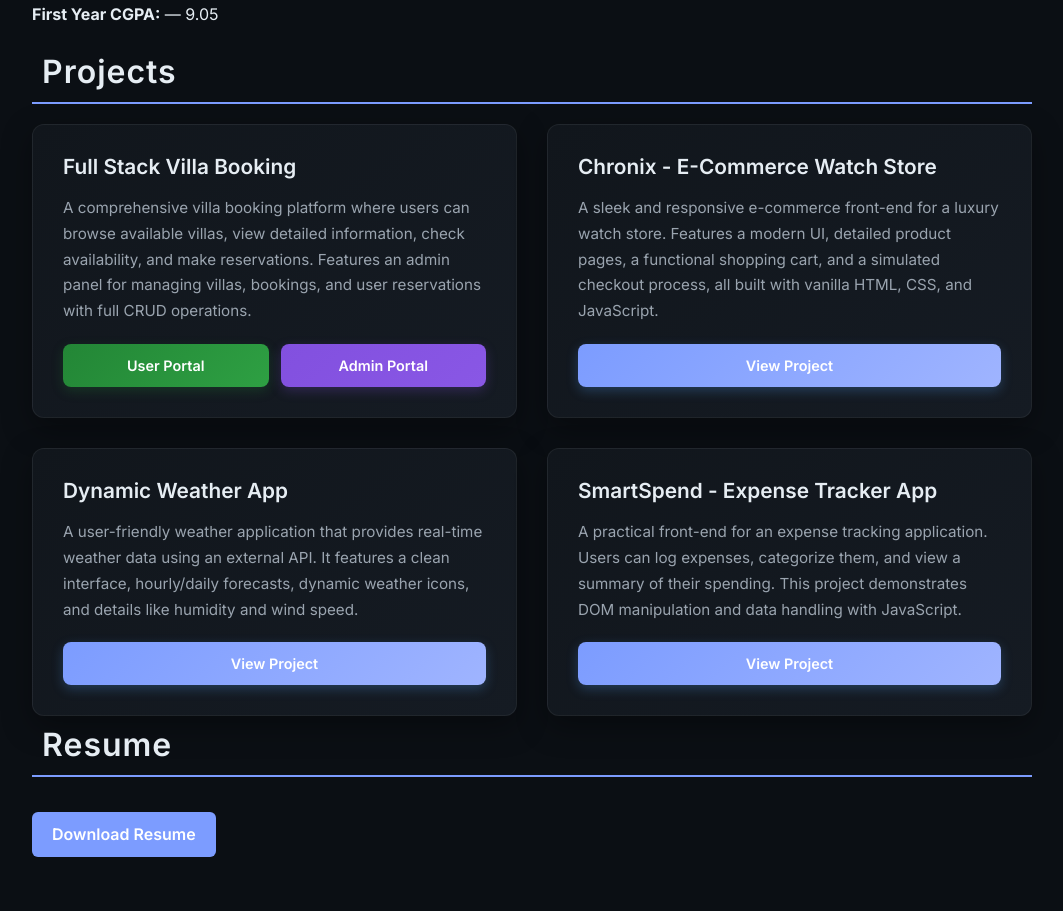
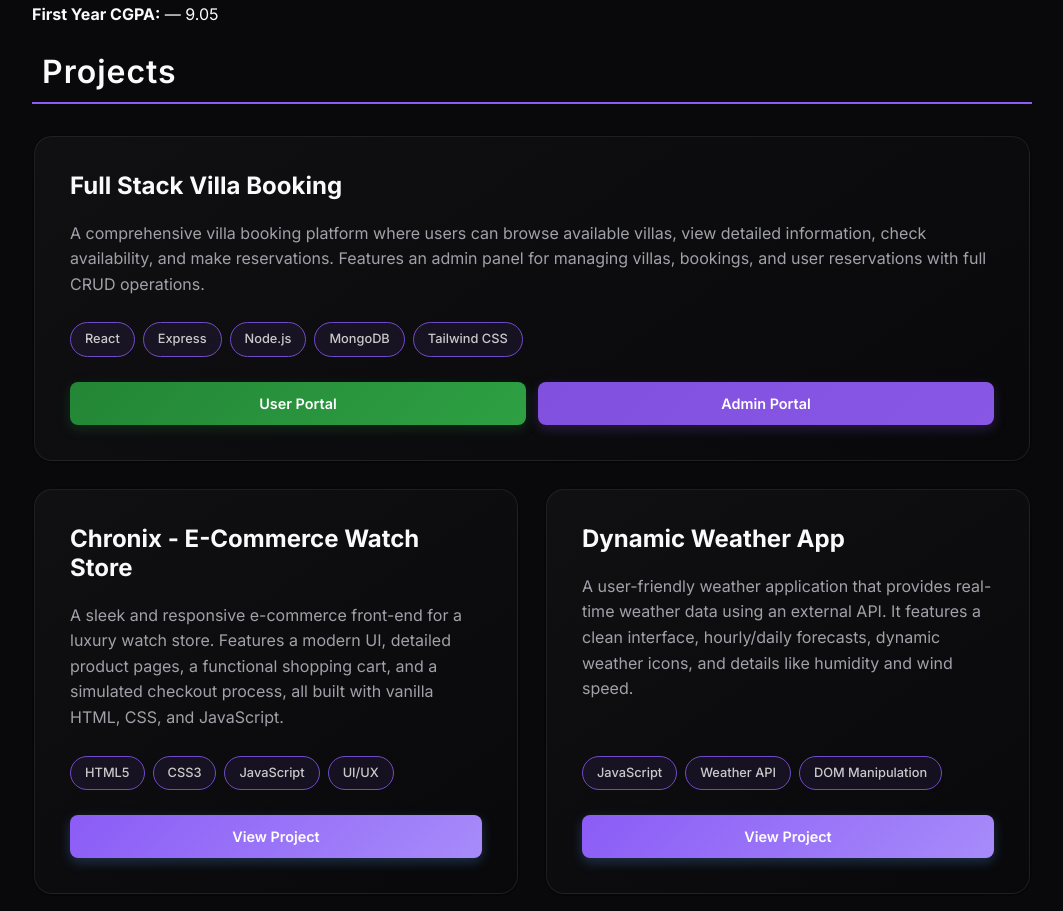
Before and after one commit to Yashzz26/portfolio-react, a React (Create React App) app: page / in a window 1280 px wide. Shown: the part 1880-2791 px from the top of the page, without its empty margins (108-1171 px from the left). Built offline with nearby package versions, Linux system fonts and the light colour scheme; no server answers.

Commit message:
changes in project section

```diff
--- a/src/App.css
+++ b/src/App.css
@@ -8,36 +8,36 @@
    Dark Theme Colors
    ========================= */
 :root {
-  --background-color: #0b0f14;
-  --primary-text: #e6edf3;
-  --secondary-text: #9aa4af;
-  --card-background: #11161c;
-  --header-background: rgba(17, 22, 28, 0.7);
-  --accent-color: #7c9cff;
-  --accent-hover: #9fb4ff;
-  --border-color: rgba(255, 255, 255, 0.06);
-  --card-gradient-end: #151b23;
-  --shadow-color: rgba(0, 0, 0, 0.35);
-  --hover-bg: rgba(124, 156, 255, 0.08);
-  --link-hover: #9fb4ff;
+  --background-color: #09090b; /* Deep off-black */
+  --primary-text: #fafafa; /* Crisp off-white */
+  --secondary-text: #a1a1aa; /* Soft gray */
+  --card-background: #18181b; /* Raised off-black */
+  --header-background: rgba(9, 9, 11, 0.85); /* Frosty header */
+  --accent-color: #8b5cf6; /* Vibrant Violet */
+  --accent-hover: #a78bfa; /* Lighter violet */
+  --border-color: rgba(255, 255, 255, 0.08); /* Subtle border */
+  --card-gradient-end: #09090b; /* Fade to background */
+  --shadow-color: rgba(0, 0, 0, 0.5); /* Deeper shadow */
+  --hover-bg: rgba(139, 92, 246, 0.1); /* Subtle violet hover */
+  --link-hover: #3b82f6; /* Electric Blue highlight */
 }
 
 /* =========================
    Light Theme Colors
    ========================= */
 .light-theme {
-  --background-color: #f7f9fc;
-  --primary-text: #0f1720;
-  --secondary-text: #5b6572;
-  --card-background: #ffffff;
-  --header-background: rgba(255, 255, 255, 0.75);
-  --accent-color: #5b7cff;
-  --accent-hover: #3f5cff;
-  --border-color: rgba(15, 23, 32, 0.08);
-  --card-gradient-end: #f1f3f6;
-  --shadow-color: rgba(15, 23, 32, 0.06);
-  --hover-bg: rgba(91, 124, 255, 0.08);
-  --link-hover: #3f5cff;
+  --background-color: #f4f4f5; /* Soft, warm gray */
+  --primary-text: #18181b; /* Near black */
+  --secondary-text: #52525b; /* Slate gray */
+  --card-background: #ffffff; /* Pure white */
+  --header-background: rgba(244, 244, 245, 0.85); /* Frosty header */
+  --accent-color: #4f46e5; /* Deep Indigo */
+  --accent-hover: #4338ca; /* Darker indigo hover */
+  --border-color: rgba(24, 24, 27, 0.08); /* Soft border */
+  --card-gradient-end: #fafafa; /* Fade to off-white */
+  --shadow-color: rgba(24, 24, 27, 0.05); /* Very diffused shadow */
+  --hover-bg: rgba(79, 70, 229, 0.08); /* Subtle indigo hover */
+  --link-hover: #6366f1; /* Bright indigo highlight */
 }
 * {
   margin: 0;
@@ -117,55 +117,129 @@ ul li {
   margin-bottom: 8px;
 }
 
-/* --- UPDATED PROJECTS SECTION STYLING --- */
+/* --- PREMIUM BENTO BOX PROJECTS STYLING --- */
 .project-list {
   display: grid;
-  grid-template-columns: repeat(auto-fit, minmax(320px, 1fr));
-  gap: 30px;
-  margin-top: 20px;
+  grid-template-columns: repeat(2, 1fr);
+  gap: 24px;
+  margin-top: 30px;
 }
 
 .project-card {
+  position: relative;
+  border-radius: 20px;
+  padding: 2px;
+  background: transparent;
+  overflow: hidden;
+  transition: transform 0.4s cubic-bezier(0.175, 0.885, 0.32, 1.275);
+}
+
+.project-card::before {
+  content: "";
+  position: absolute;
+  top: -50%;
+  left: -50%;
+  width: 200%;
+  height: 200%;
+  background: radial-gradient(
+    circle,
+    rgba(139, 92, 246, 0.2) 0%,
+    transparent 60%
+  );
+  opacity: 0;
+  transition: opacity 0.5s ease;
+  z-index: 0;
+  pointer-events: none;
+}
+
+.light-theme .project-card::before {
+  background: radial-gradient(
+    circle,
+    rgba(79, 70, 229, 0.15) 0%,
+    transparent 60%
+  );
+}
+
+.project-card:hover {
+  transform: translateY(-5px) scale(1.02);
+}
+
+.project-card:hover::before {
+  opacity: 1;
+}
+
+/* Inner content */
+.project-content {
   background: linear-gradient(
     145deg,
-    var(--card-background),
-    var(--card-gradient-end)
+    rgba(24, 24, 27, 0.5),
+    rgba(9, 9, 11, 0.5)
   );
-  padding: 30px;
-  border-radius: 12px;
+  backdrop-filter: blur(12px);
+  -webkit-backdrop-filter: blur(12px);
   border: 1px solid var(--border-color);
-  box-shadow: 0 10px 30px var(--shadow-color);
-  transition: all 0.3s ease-in-out;
+  padding: 35px;
+  border-radius: 18px;
+  height: 100%;
   display: flex;
   flex-direction: column;
   position: relative;
-  overflow: hidden;
+  z-index: 1;
+  box-shadow: 0 10px 40px var(--shadow-color);
 }
 
-.project-card:hover {
-  transform: translateY(-10px);
-  box-shadow: 0 15px 40px var(--shadow-color);
+.light-theme .project-content {
+  background: linear-gradient(
+    145deg,
+    rgba(255, 255, 255, 0.6),
+    rgba(244, 244, 245, 0.6)
+  );
 }
 
+/* Bento Box Grid Logic */
+.featured-card {
+  grid-column: span 2;
+}
+.normal-card {
+  grid-column: span 1;
+}
+
+/* Text & Layout */
 .project-card-header {
-  margin-bottom: 15px;
+  margin-bottom: 12px;
 }
 
 .project-card h3 {
-  margin-bottom: 0;
   color: var(--primary-text);
-  font-size: 1.3rem;
-  font-weight: 600;
-  position: relative;
-  z-index: 1;
+  font-size: 1.5rem;
+  font-weight: 700;
 }
 
 .project-description {
-  font-size: 0.95rem;
+  font-size: 1rem;
   color: var(--secondary-text);
   flex-grow: 1;
-  margin-bottom: 20px;
-  line-height: 1.7;
+  line-height: 1.6;
+  margin-bottom: 25px;
+}
+
+/* Tech Tags */
+.project-tags {
+  display: flex;
+  flex-wrap: wrap;
+  gap: 8px;
+  margin-bottom: 25px;
+}
+
+.tech-tag {
+  background-color: var(--hover-bg);
+  border: 1px solid var(--accent-color);
+  opacity: 0.8;
+  color: var(--primary-text);
+  font-size: 0.8rem;
+  font-weight: 500;
+  padding: 6px 14px;
+  border-radius: 20px;
 }
 
 .project-links {
@@ -187,6 +261,16 @@ ul li {
   transition: all 0.3s ease;
   flex: 1;
   min-width: 120px;
+}
+
+@media (max-width: 768px) {
+  .project-list {
+    grid-template-columns: 1fr;
+  }
+  .featured-card,
+  .normal-card {
+    grid-column: span 1;
+  }
 }
 
 /* Primary button for single link projects */
--- a/src/components/Projects.js
+++ b/src/components/Projects.js
@@ -12,24 +12,28 @@ const Projects = () => {
       userLink: "#",
       adminLink: "#",
       isDualButton: true,
+      tags: ["React", "Express", "Node.js", "MongoDB", "Tailwind CSS"],
     },
     {
       title: "Chronix - E-Commerce Watch Store",
       description:
         "A sleek and responsive e-commerce front-end for a luxury watch store. Features a modern UI, detailed product pages, a functional shopping cart, and a simulated checkout process, all built with vanilla HTML, CSS, and JavaScript.",
       link: "https://yashzz26.github.io/E-Commerce-Web-Store-Watches-/",
+      tags: ["HTML5", "CSS3", "JavaScript", "UI/UX"],
     },
     {
       title: "Dynamic Weather App",
       description:
         "A user-friendly weather application that provides real-time weather data using an external API. It features a clean interface, hourly/daily forecasts, dynamic weather icons, and details like humidity and wind speed.",
       link: "https://yashzz26.github.io/Weather-App/",
+      tags: ["JavaScript", "Weather API", "DOM Manipulation"],
     },
     {
       title: "SmartSpend - Expense Tracker App",
       description:
         "A practical front-end for an expense tracking application. Users can log expenses, categorize them, and view a summary of their spending. This project demonstrates DOM manipulation and data handling with JavaScript.",
       link: "https://yashzz26.github.io/Budget-Expense-Tracker/",
+      tags: ["JavaScript", "Local Storage", "Chart.js"],
     },
   ];
 
@@ -40,11 +44,23 @@ const Projects = () => {
         {projects.map((project, index) => (
           <div
             key={index}
-            className={`project-card scroll-hidden from-bottom stagger-${index + 1} ${isVisible ? "scroll-visible" : ""}`}>
+            className={`project-card ${index === 0 ? "featured-card" : "normal-card"} scroll-hidden from-bottom stagger-${index + 1} ${isVisible ? "scroll-visible" : ""}`}>
+            <div className="project-content">
               <div className="project-card-header">
                 <h3>{project.title}</h3>
               </div>
               <p className="project-description">{project.description}</p>
+
+              {project.tags && (
+                <div className="project-tags">
+                  {project.tags.map((tag, tIndex) => (
+                    <span key={tIndex} className="tech-tag">
+                      {tag}
+                    </span>
+                  ))}
+                </div>
+              )}
+
               <div className="project-links">
                 {project.isDualButton ? (
                   <>
@@ -74,6 +90,7 @@ const Projects = () => {
                 )}
               </div>
             </div>
+          </div>
         ))}
       </div>
     </section>
```
Lines whose indentation alone changed are shown as unchanged.
